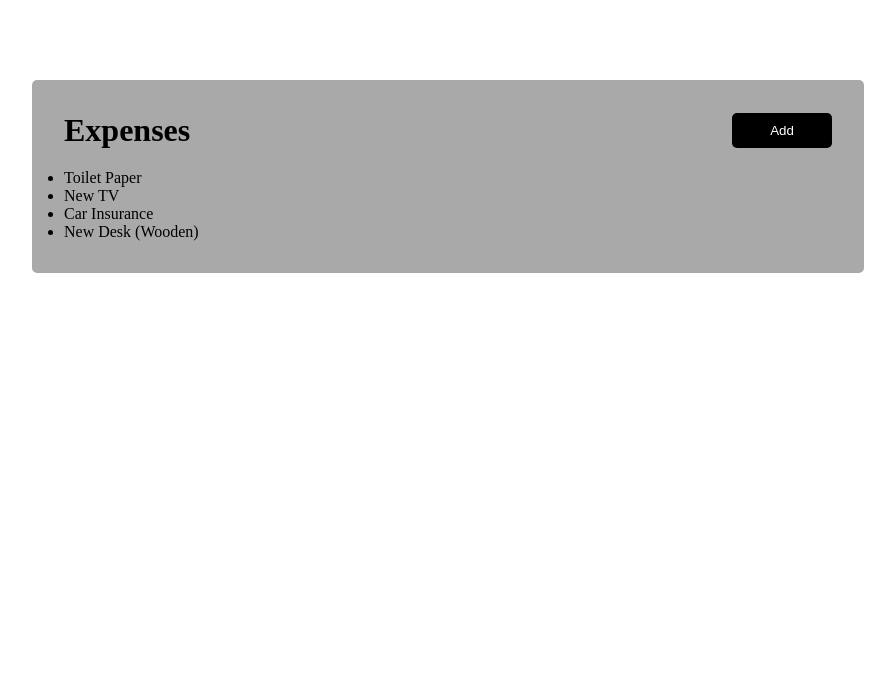
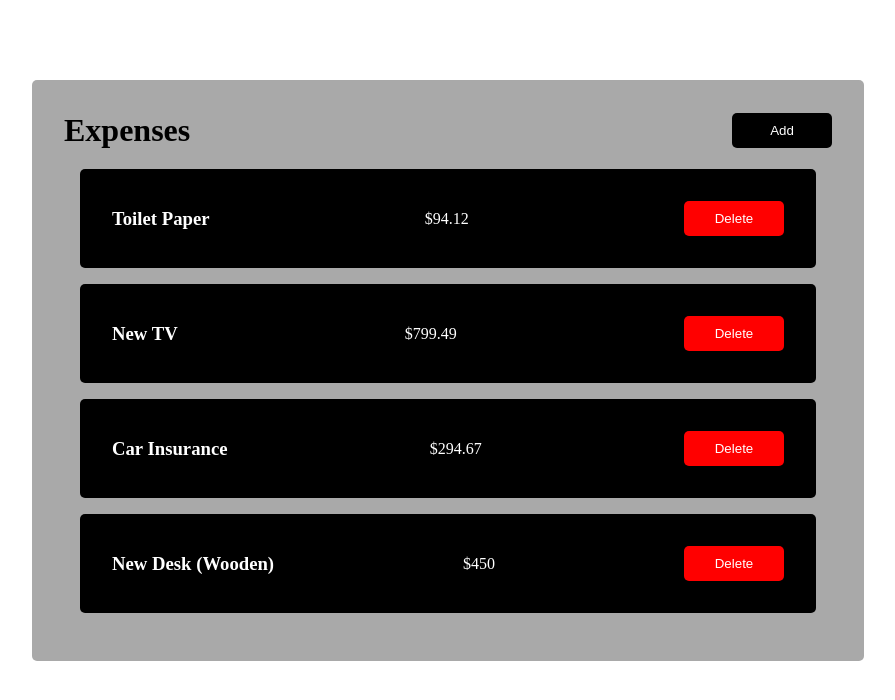
Before and after one commit to vargassormm1/expense-tracker, a React (Create React App) app: page / in a window 1280 px wide. Shown: the top 700 px of the page, without its empty margins (192-1087 px from the left). Built offline with nearby package versions, Linux system fonts and the light colour scheme.

Commit message:
Added delete feature

```diff
--- a/src/App.js
+++ b/src/App.js
@@ -1,8 +1,9 @@
+import { useState } from "react";
 import Header from "./Components/Header";
 import List from "./Components/List";
 
 function App() {
-  const expenses = [
+  const [expenses, setExpenses] = useState([
     {
       id: "e1",
       title: "Toilet Paper",
@@ -22,12 +23,20 @@ function App() {
       amount: 450,
       date: new Date(2021, 5, 12),
     },
-  ];
+  ]);
+
+  const deleteExpense = (id) => {
+    setExpenses(expenses.filter((expense) => expense.id !== id));
+  };
 
   return (
     <div className="container">
       <Header expenses={expenses} />
-      <List expenses={expenses} />
+      {expenses.length > 0 ? (
+        <List expenses={expenses} onDelete={deleteExpense} />
+      ) : (
+        <h2>No Expenses</h2>
+      )}
     </div>
   );
 }
--- /dev/null
+++ b/src/Components/Expense.js
@@ -0,0 +1,17 @@
+const Expense = (props) => {
+  return (
+    <div className="expense">
+      <h3>{props.expense.title}</h3>
+      <p>${props.expense.amount}</p>
+      <button
+        className="btn"
+        style={{ backgroundColor: "red" }}
+        onClick={() => props.onDelete(props.expense.id)}
+      >
+        Delete
+      </button>
+    </div>
+  );
+};
+
+export default Expense;
--- a/src/Components/List.js
+++ b/src/Components/List.js
@@ -1,10 +1,18 @@
+import Expense from "./Expense";
+
 const List = (props) => {
   return (
-    <ul>
+    <div>
       {props.expenses.map((expense) => {
-        return <li>{expense.title}</li>;
+        return (
+          <Expense
+            key={expense.id}
+            expense={expense}
+            onDelete={props.onDelete}
+          />
+        );
       })}
-    </ul>
+    </div>
   );
 };
 
--- a/src/index.css
+++ b/src/index.css
@@ -26,3 +26,18 @@
   border-radius: 5px;
   color: white;
 }
+
+.expense {
+  display: flex;
+  justify-content: space-between;
+  align-items: center;
+  padding: 2rem;
+  background-color: black;
+  color: white;
+  margin: 1rem;
+  border-radius: 5px;
+}
+
+h2 {
+  text-align: center;
+}
```
